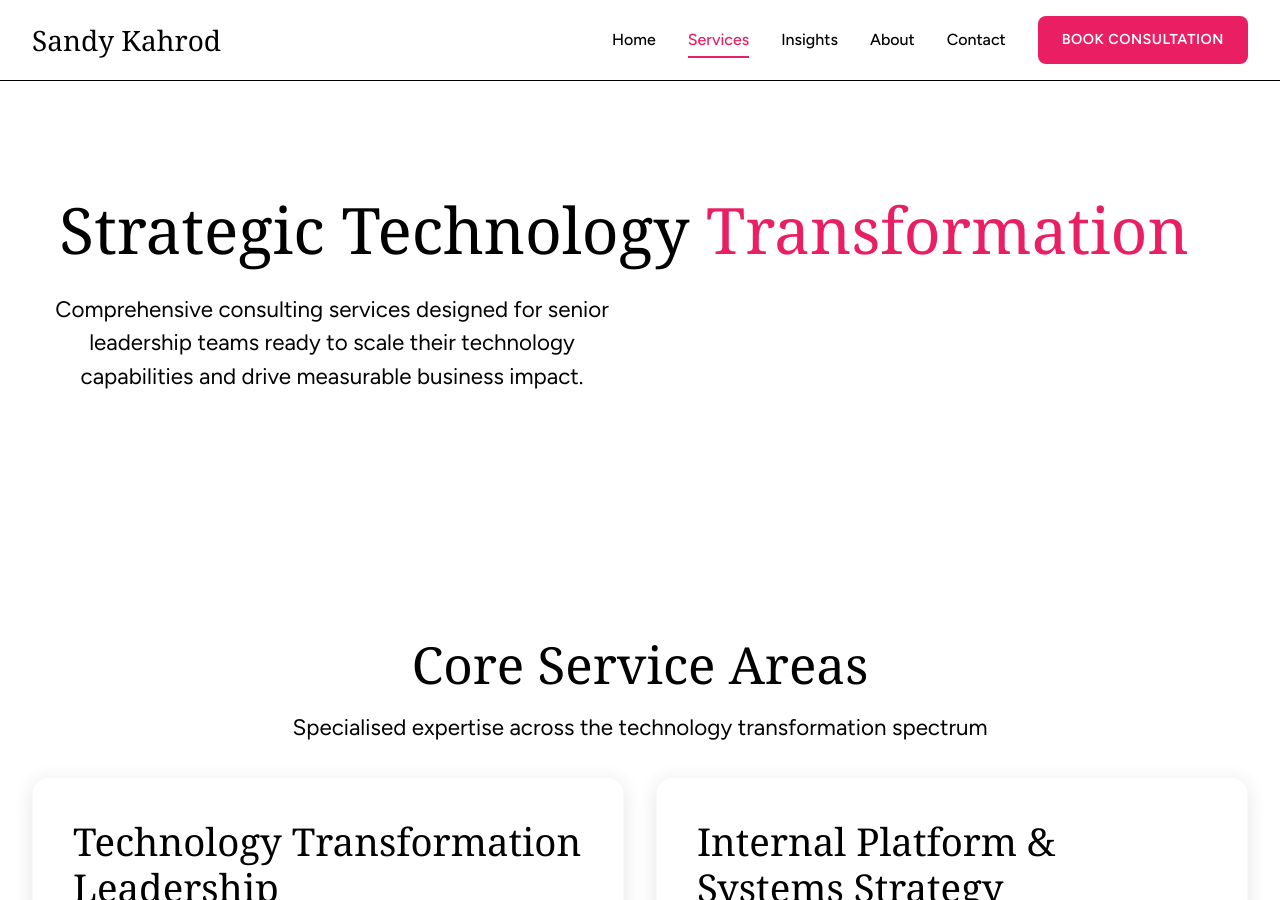
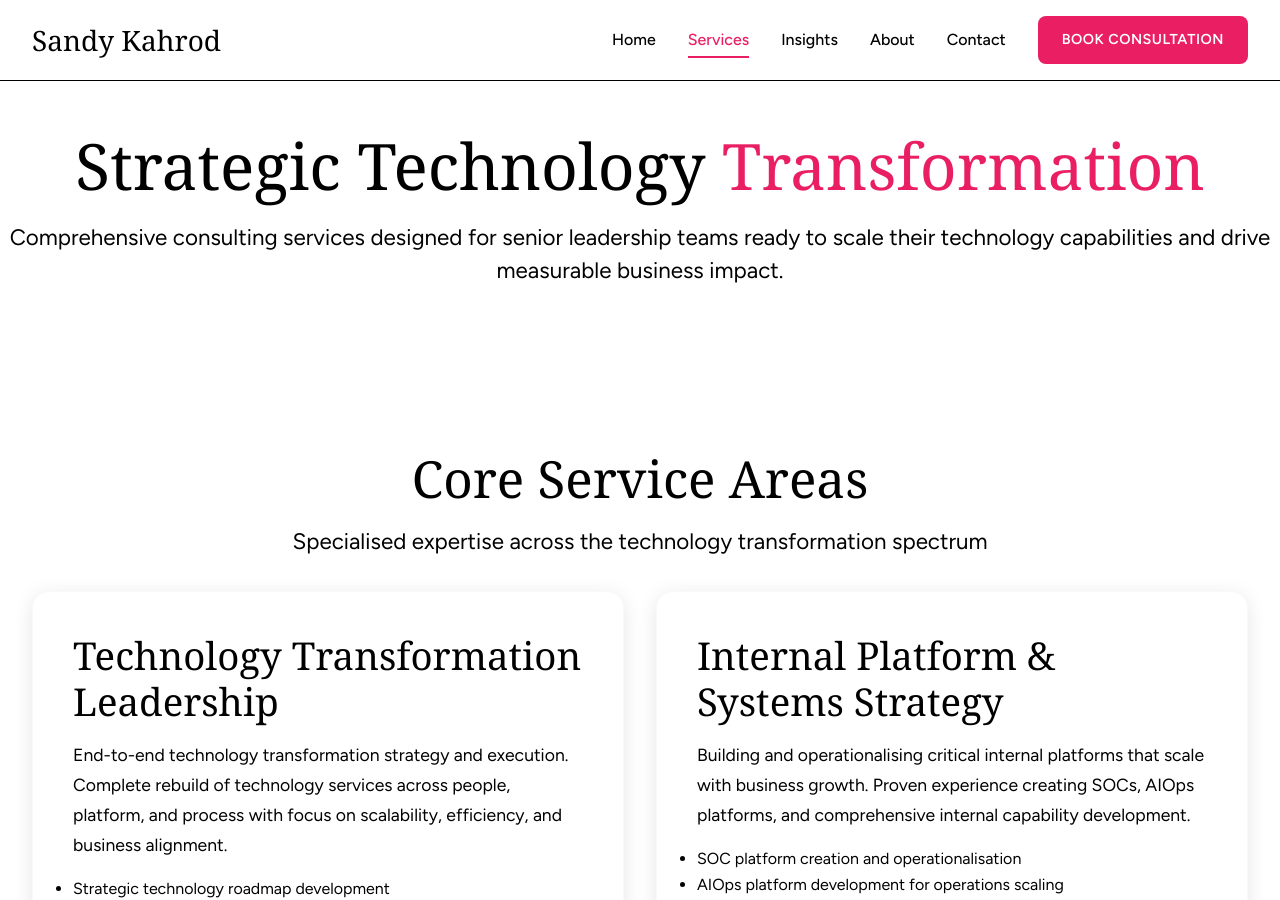
Before and after one commit to skahrod/skahrod.github.io, a Jekyll site: the page built from services.html, in a window 1280 px wide and 900 px high. Built offline with Jekyll 4.4.1, drawn with Linux system fonts in a browser that asks for light colours; some web fonts are replaced.

Commit message:
Hero alignment

```diff
--- a/services.html
+++ b/services.html
@@ -5,12 +5,10 @@ permalink: /services/
 ---
 
 <!-- Hero Section -->
-<section class="hero" style="padding: 8rem 0 4rem; background: var(--pure-white);">
-    <div class="hero-content">
-        <div class="text-center">
-            <h1>Strategic Technology <span style="color: var(--hot-pink);">Transformation</span></h1>
-            <p class="lead">Comprehensive consulting services designed for senior leadership teams ready to scale their technology capabilities and drive measurable business impact.</p>
-        </div>
+<section class="hero-content" style="padding: 8rem 0 4rem; background: var(--pure-white);">
+    <div class="text-center">
+        <h1>Strategic Technology <span style="color: var(--hot-pink);">Transformation</span></h1>
+        <p class="lead">Comprehensive consulting services designed for senior leadership teams ready to scale their technology capabilities and drive measurable business impact.</p>
     </div>
 </section>
 
```
